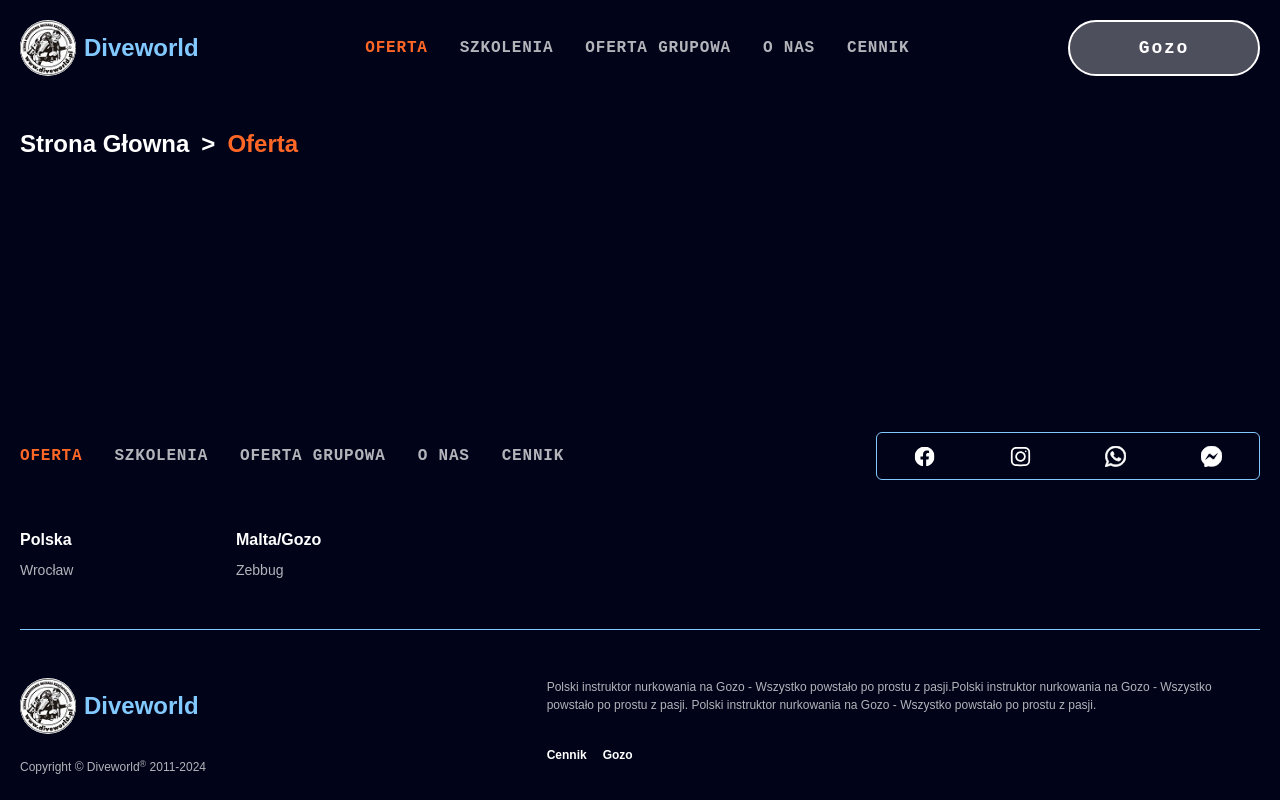
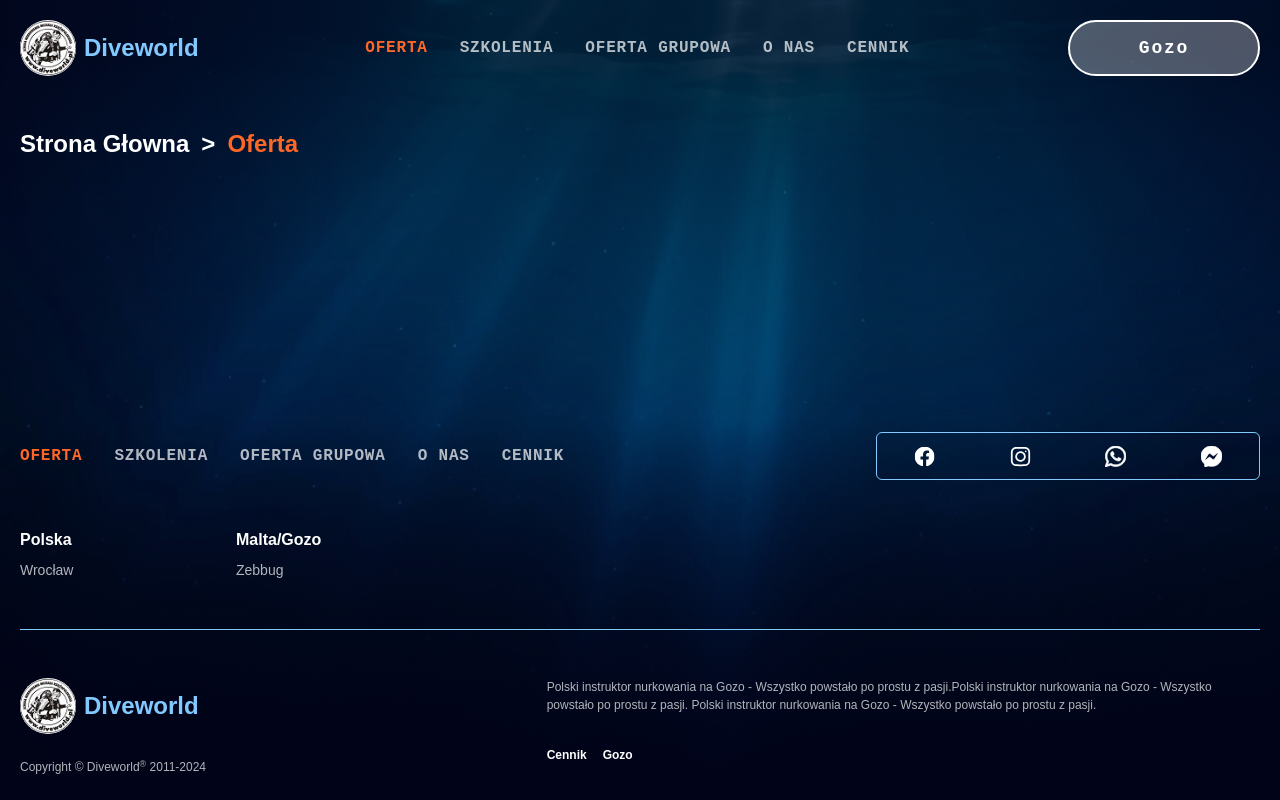
Before and after one commit to MattFvnDev/Diveworld, a React (Vite) app: page /oferta in a window 1280 px wide. Built offline with nearby package versions, Linux system fonts and the light colour scheme.

Commit message:
implementing Mask in Offer

```diff
--- a/src/pages/Offer.jsx
+++ b/src/pages/Offer.jsx
@@ -1,9 +1,10 @@
-import { PagesHeader } from "../components"
+import { Mask, PagesHeader } from "../components"
 
 const Offer = () => {
   return (
     <>
-    <PagesHeader/>
+      <Mask />
+      <PagesHeader />
     </>
   )
 }
```
